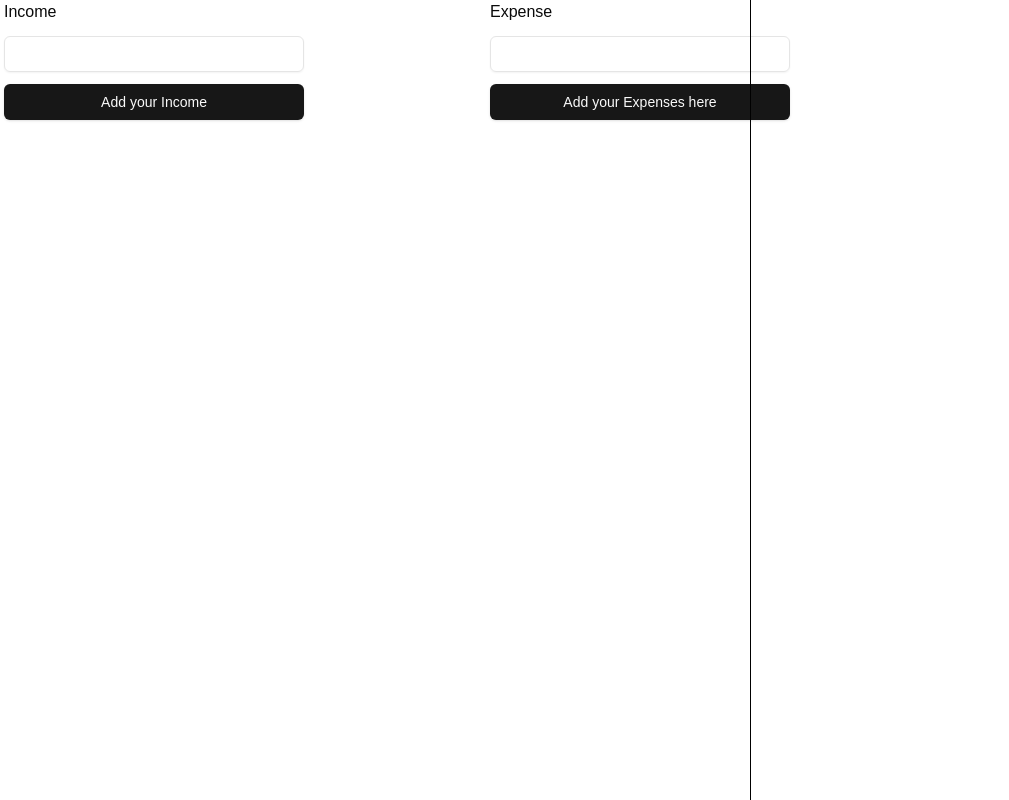
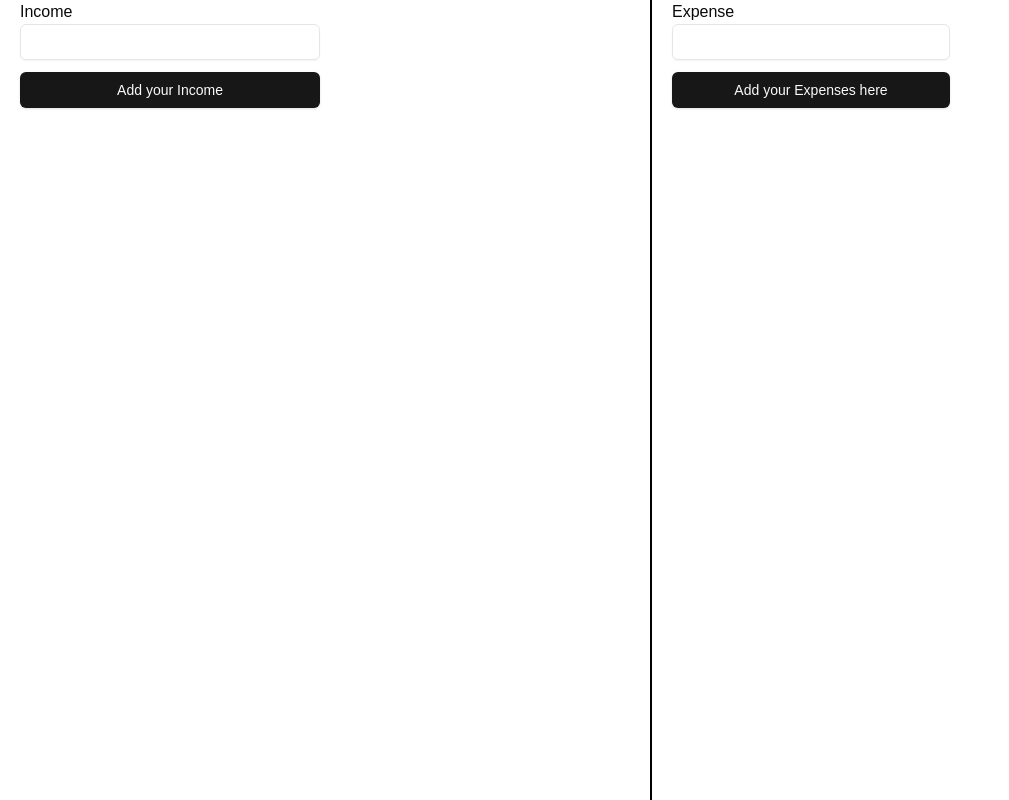
Before and after one commit to Bidbogs-prog/expensio, a Next.js app: page / in a window 1280 px wide. Shown: the whole page, without its empty margins (0-1009 px from the left). Built offline with nearby package versions, Linux system fonts and the light colour scheme.

Commit message:
added forms to capture input values

```diff
--- a/src/app/page.tsx
+++ b/src/app/page.tsx
@@ -1,21 +1,50 @@
+"use client";
+
 import { Button } from "@/components/ui/button";
 import { Input } from "@/components/ui/input";
+import React, { useState } from "react";
+
+type Income = {
+  income: string;
+};
+
+type Expense = {
+  expense: string;
+};
 
 export default function Home() {
+  const [income, setIncome] = useState("");
+  const [expense, setExpense] = useState("");
+
+  const handleSubmit = function (e: React.FormEvent) {
+    e.preventDefault();
+  };
+
   return (
-    <div className="w-[100%] flex justify-center gap-5 relative h-screen">
+    <div className="w-[100%] grid grid-cols-2 divide-x-2 gap-5 relative h-screen divide-black">
       {" "}
-      <div className="Income w-[300px] flex flex-col gap-3 absolute left-1">
+      <div className="Income w-[300px] ml-[20px]">
         Income
-        <Input />
-        <Button> Add your Income</Button>
+        <form className="flex flex-col gap-3">
+          <Input
+            onChange={(e) => {
+              setIncome(e.target.value);
+            }}
+          />
+          <Button> Add your Income</Button>
+        </form>
       </div>
-      <div className="Expenses w-[300px] flex flex-col gap-3">
+      <div className="Expenses w-[300px] pl-[20px]">
         Expense
-        <Input />
-        <Button> Add your Expenses here</Button>
+        <form className="flex flex-col gap-3">
+          <Input
+            onChange={(e) => {
+              setExpense(e.target.value);
+            }}
+          />
+          <Button type="submit"> Add your Expenses here</Button>
+        </form>
       </div>
-      <div className="absolute bg-black border-black h-[100%] w-[0.1%] left-[750px]"></div>
     </div>
   );
 }
```
